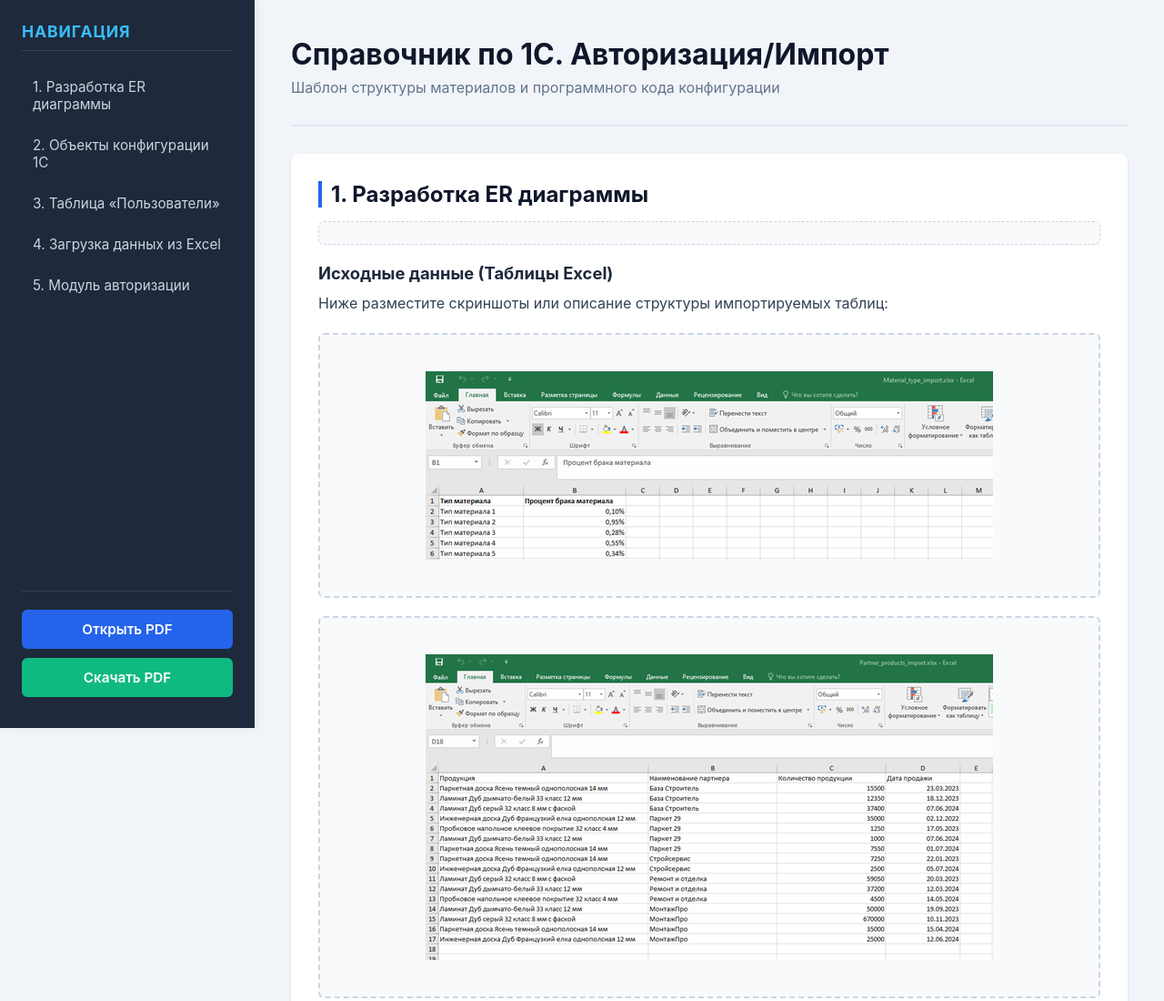
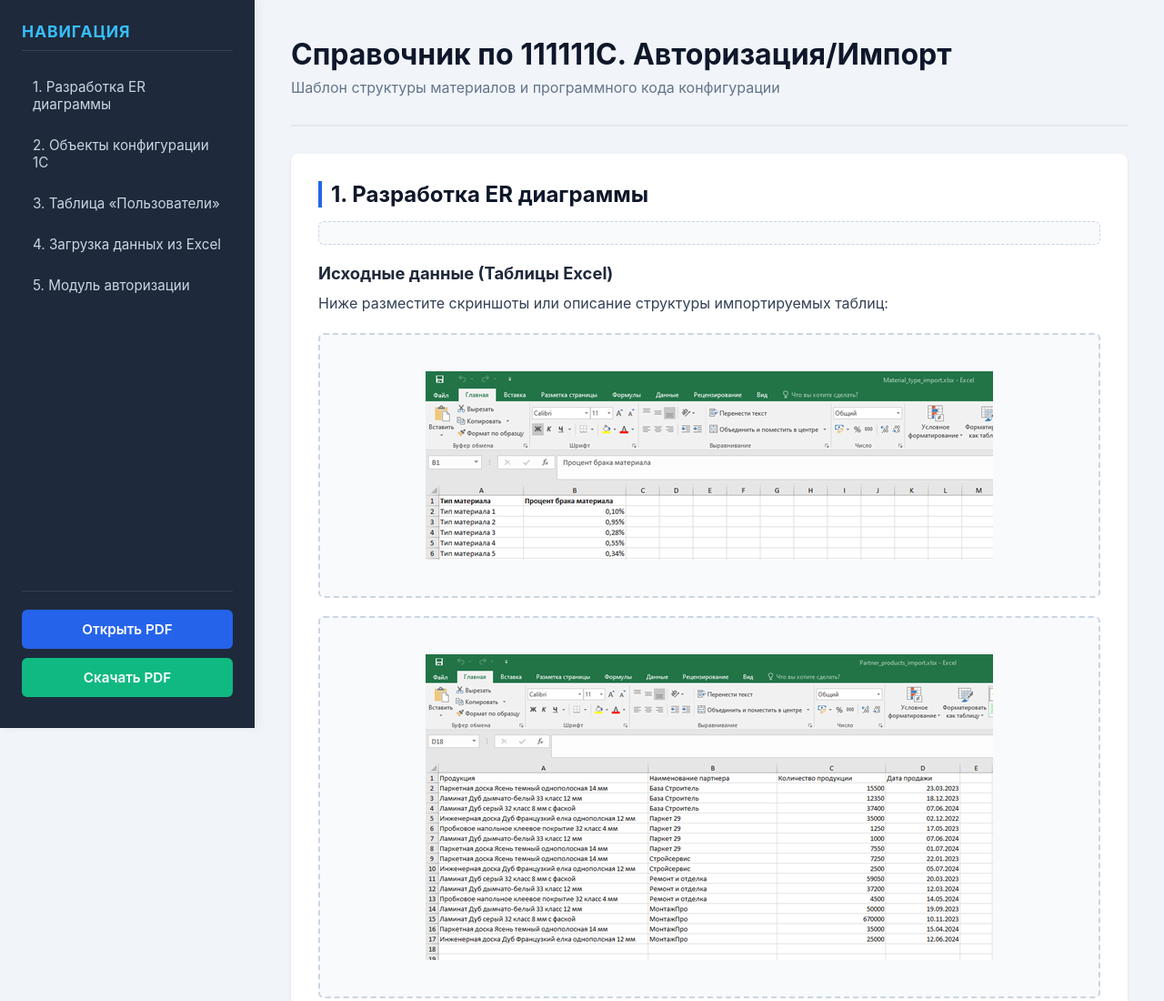
Before and after one commit to myavkq/1C, a plain HTML site: page index.html in a window 1280 px wide. Shown: the top 1100 px of the page at 91% size. Drawn offline with Linux system fonts and the light colour scheme.

Commit message:
Update index.html

```diff
--- a/index.html
+++ b/index.html
@@ -36,7 +36,7 @@
 
     <div class="main-content">
         <header>
-            <h1>Справочник по 1С. Авторизация/Импорт</h1>
+            <h1>Справочник по 111111С. Авторизация/Импорт</h1>
             <p>Шаблон структуры материалов и программного кода конфигурации</p>
         </header>
 
```
